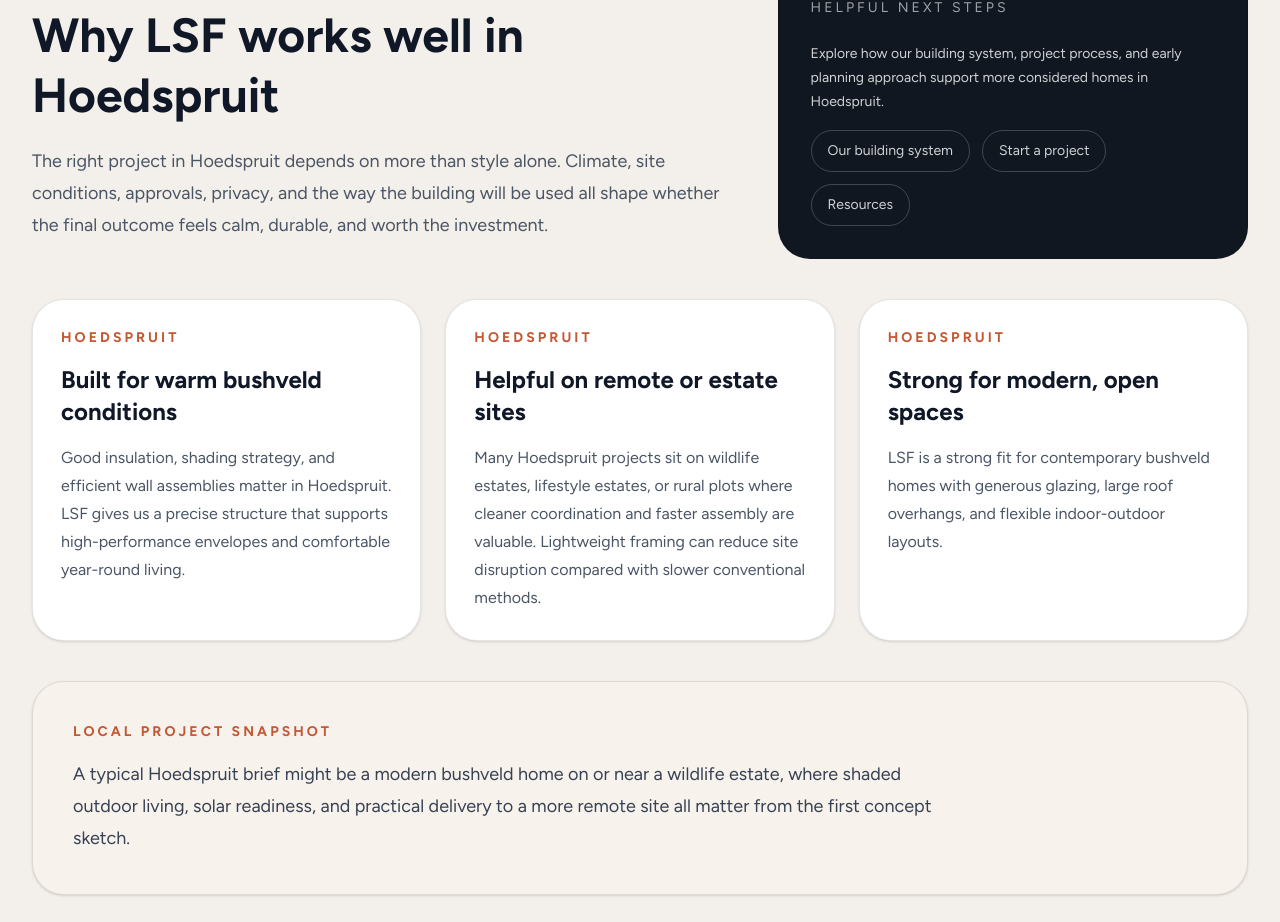
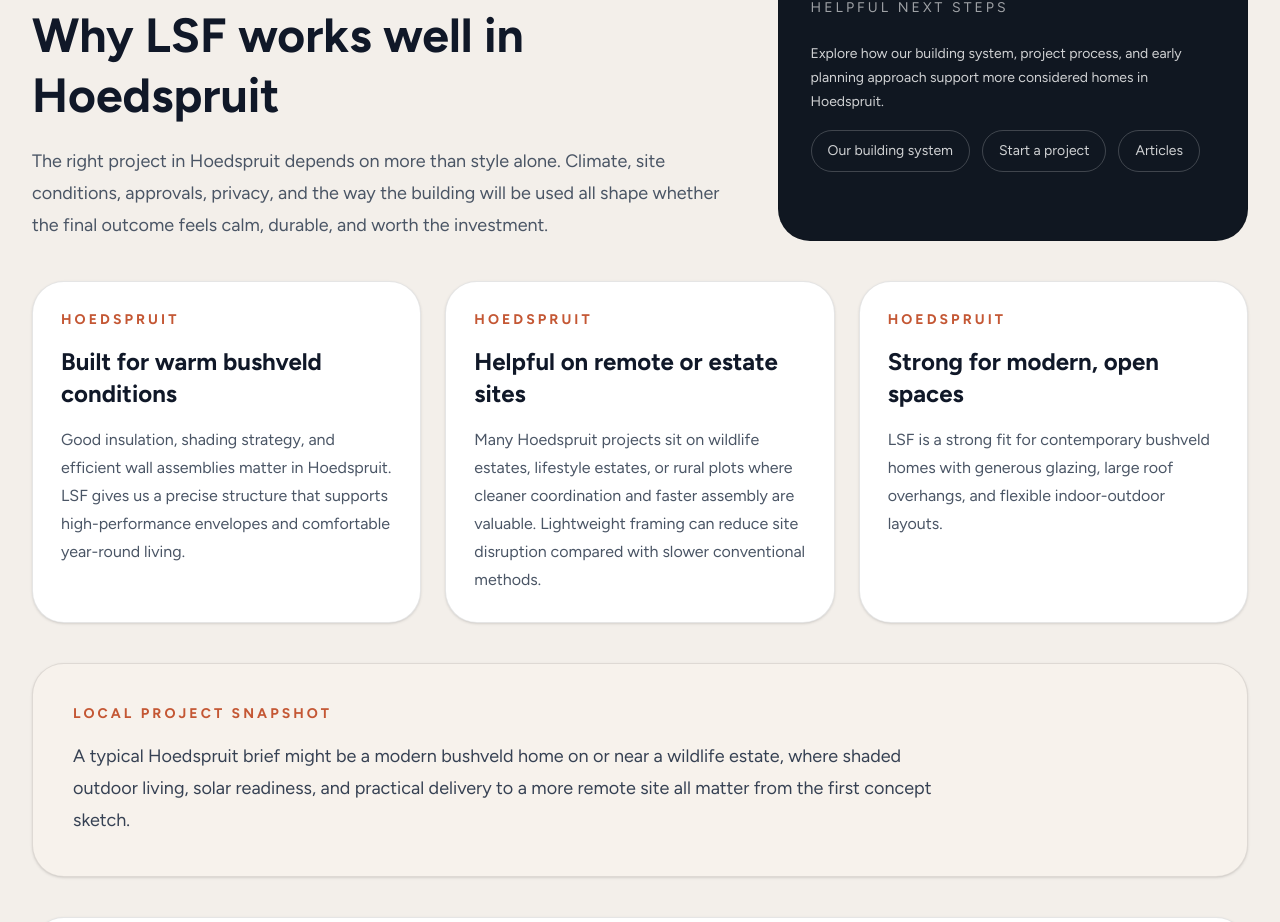
Before and after one commit to Marco1993-M/pequeno, a Next.js app: page /build-in-hoedspruit in a window 1280 px wide. Shown: the part 1753-2675 px from the top of the page. Built offline with nearby package versions, Linux system fonts and the light colour scheme.

Commit message:
Add files via upload

```diff
--- a/src/components/LocationLandingPage.js
+++ b/src/components/LocationLandingPage.js
@@ -141,7 +141,7 @@ export default function LocationLandingPage({ location }) {
 
               <div className="flex flex-wrap justify-center gap-4 pt-2">
                 <Link
-                  href="/enquire"
+                  href="/onboarding"
                   className="rounded-full border border-white/35 bg-white/10 px-6 py-3 text-sm font-semibold text-white backdrop-blur-sm transition hover:bg-white hover:text-gray-900"
                 >
                   Talk about your site
@@ -253,7 +253,7 @@ export default function LocationLandingPage({ location }) {
             </p>
             <div className="flex flex-wrap gap-3">
               <Link
-                href="/our-system"
+                href="/lightweight-steel-frame-homes-south-africa"
                 className="rounded-full border border-white/20 px-4 py-2 transition hover:bg-white hover:text-gray-900"
               >
                 Our building system
@@ -265,10 +265,10 @@ export default function LocationLandingPage({ location }) {
                 Start a project
               </Link>
               <Link
-                href="/resources"
+                href="/articles"
                 className="rounded-full border border-white/20 px-4 py-2 transition hover:bg-white hover:text-gray-900"
               >
-                Resources
+                Articles
               </Link>
             </div>
           </div>
@@ -575,7 +575,7 @@ export default function LocationLandingPage({ location }) {
 
           <div className="flex flex-wrap gap-4">
             <Link
-              href="/enquire"
+              href="/onboarding"
               className="rounded-full bg-[#ff5c36] px-6 py-3 text-sm font-semibold text-white transition hover:bg-[#e44d28]"
             >
               Enquire about your site
```
